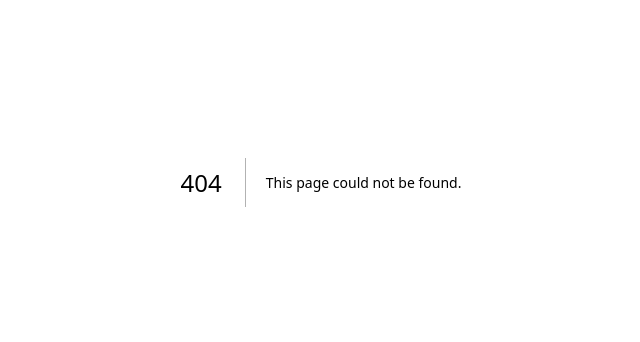
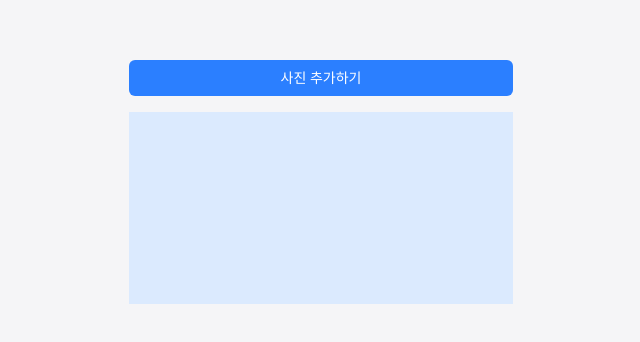
Before and after one commit to Seokjun7074/color-extractor, a Next.js app: page /extract in a window 1280 px wide. Before the commit this address had no page. Shown: the part 218-560 px from the top of the page, without its empty margins (319-959 px from the left). Built offline with nearby package versions, Linux system fonts and the light colour scheme.

Commit message:
feat: 이미지 업로드 후 canvas에 그리기 구현

```diff
--- /dev/null
+++ b/src/app/extract/page.tsx
@@ -0,0 +1,65 @@
+'use client';
+
+import { useEffect, useRef, useState } from 'react';
+
+export default function ExtractPage() {
+  const [image, setImage] = useState<string | undefined>(undefined);
+  const canvasRef = useRef<HTMLCanvasElement | null>(null);
+  const imageRef = useRef<HTMLInputElement | null>(null);
+
+  const saveImgFile = (e: React.ChangeEvent<HTMLInputElement>) => {
+    if (!e.target.files) return;
+    const file = e.target.files[0];
+
+    const imageURL = URL.createObjectURL(file);
+    setImage(imageURL);
+    setImageToCanvas(imageURL);
+  };
+
+  const setImageToCanvas = (imageURL: string) => {
+    const img = new Image();
+    img.onload = () => {
+      const canvas = canvasRef.current;
+      if (!canvas) return;
+
+      const ctx = canvas.getContext('2d');
+      if (!ctx) return;
+
+      // 캔버스 크기 설정 (이미지 크기에 맞게)
+      canvas.width = img.width;
+      canvas.height = img.height;
+
+      // 이미지 그리기
+      ctx.drawImage(img, 0, 0);
+    };
+
+    img.src = imageURL;
+  };
+
+  const clickImageInput = () => {
+    if (!imageRef.current) return;
+    imageRef.current.click();
+  };
+
+  useEffect(() => {
+    return () => {
+      if (image) {
+        URL.revokeObjectURL(image);
+        console.log(image);
+      }
+    };
+  }, []);
+
+  return (
+    <div className="flex h-screen flex-col items-center justify-center gap-4">
+      <input className="hidden" type="file" accept="image/*" ref={imageRef} onChange={saveImgFile} />
+      <button
+        className="bg-primary hover:bg-primary-hover w-sm rounded-md p-2 text-sm text-white"
+        onClick={clickImageInput}
+      >
+        사진 추가하기
+      </button>
+      <canvas className="h-auto w-sm bg-blue-100" ref={canvasRef}></canvas>
+    </div>
+  );
+}
--- a/src/app/layout.tsx
+++ b/src/app/layout.tsx
@@ -1,5 +1,5 @@
 import type { Metadata } from 'next';
-import '../styles/globals.css';
+import '@/styles/globals.css';
 
 export const metadata: Metadata = {
   title: 'Create Next App',
@@ -9,7 +9,7 @@ export const metadata: Metadata = {
 export default function RootLayout({ children }: { children: React.ReactNode }) {
   return (
     <html lang="ko">
-      <body>{children}</body>
+      <body className="bg-gray-100">{children}</body>
     </html>
   );
 }
--- a/src/app/page.tsx
+++ b/src/app/page.tsx
@@ -1,3 +1,9 @@
+import Link from 'next/link';
+
 export default function Home() {
-  return <div className="flex flex-col items-center justify-center">asdf</div>;
+  return (
+    <div className="flex flex-col items-center justify-center">
+      <Link href="extract">시작하기</Link>
+    </div>
+  );
 }
```
